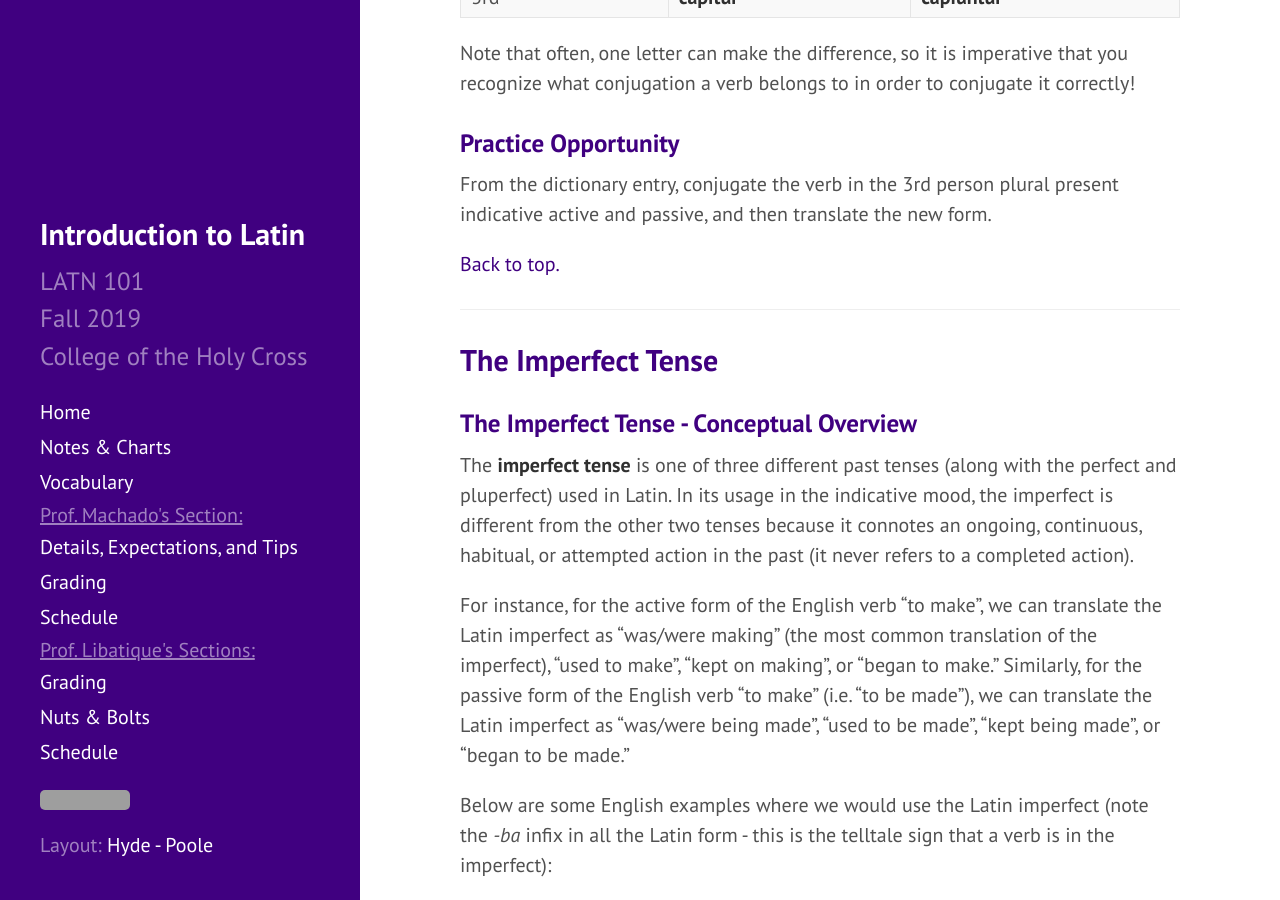
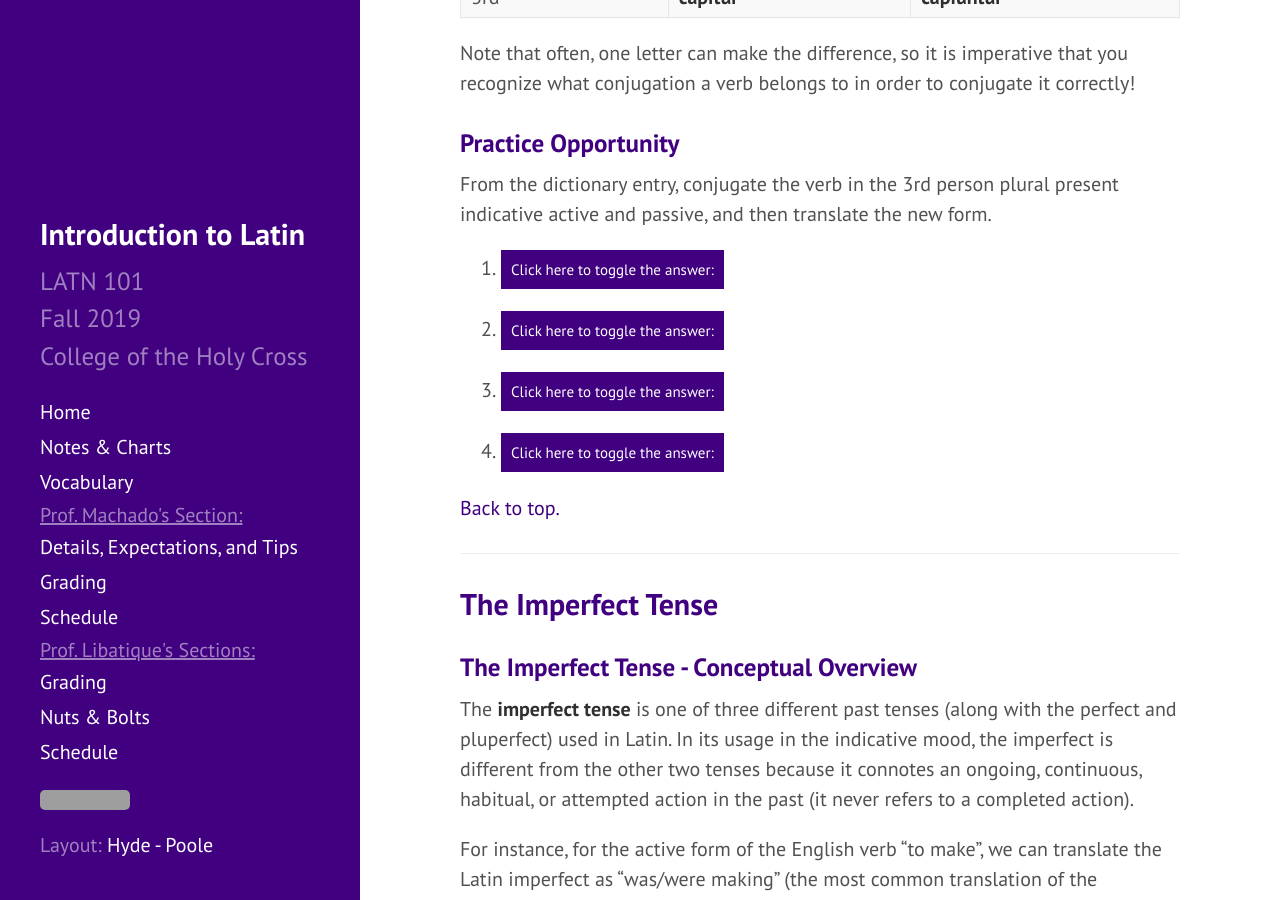
Before and after one commit to DLibatique/LATN102-S20, a Jekyll site: the page built from notes/2-tenses.md, in a window 1280 px wide and 900 px high, scrolled down 5329 px. Built offline with Jekyll 4.4.1, drawn with Linux system fonts in a browser that asks for light colours; grey boxes are pictures that could not be loaded.

Commit message:
started present prac op

```diff
--- a/notes/2-tenses.md
+++ b/notes/2-tenses.md
@@ -148,6 +148,15 @@ Note that often, one letter can make the difference, so it is imperative that yo
 ### Practice Opportunity
 
 From the dictionary entry, conjugate the verb in the 3rd person plural present indicative active and passive, and then translate the new form.
+
+1. <button onclick="toggleDisplay('prac1')">Click here to toggle the answer:</button> <span style="display: none;" id="prac1"></span>
+
+2. <button onclick="toggleDisplay('prac2')">Click here to toggle the answer:</button> <span style="display: none;" id="prac2"></span>
+
+3. <button onclick="toggleDisplay('prac3')">Click here to toggle the answer:</button> <span style="display: none;" id="prac3"></span>
+
+4. <button onclick="toggleDisplay('prac4')">Click here to toggle the answer:</button> <span style="display: none;" id="prac4"></span>
+
 
 [Back to top.](#top)
 
```
